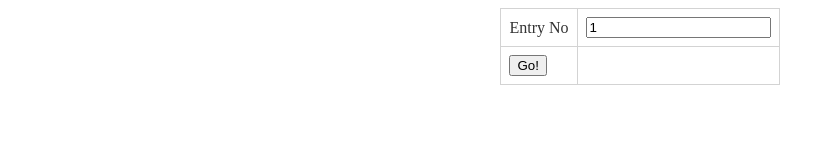
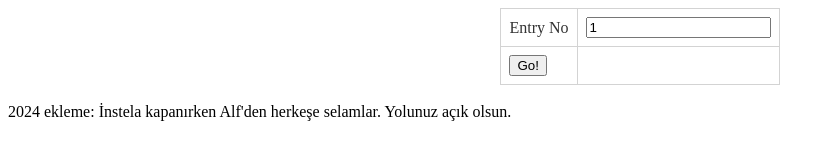
Before and after one commit to ElectronicPanda/ElectronicPanda.github.io, a plain HTML site: page index.html in a window 1280 px wide. Shown: the whole page, without its empty margins (0-834 px from the left). Drawn offline with Linux system fonts and the light colour scheme.

Commit message:
Update index.html selam cümlesi 2024
tamam hadi

```diff
--- a/index.html
+++ b/index.html
@@ -124,5 +124,8 @@
     oReq.send();
   }
   </script>
+  <div>
+    2024 ekleme: İnstela kapanırken Alf'den herkeşe selamlar. Yolunuz açık olsun.
+  </div>
 </body>
 </html>
```
